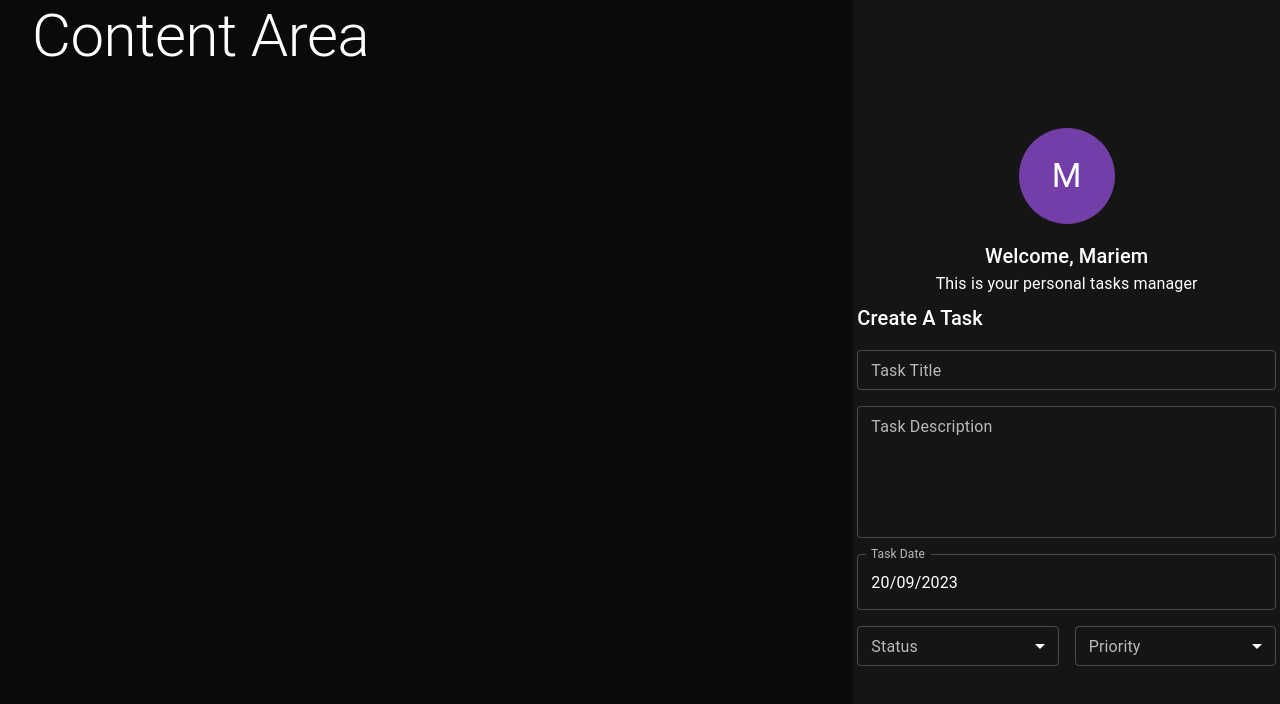
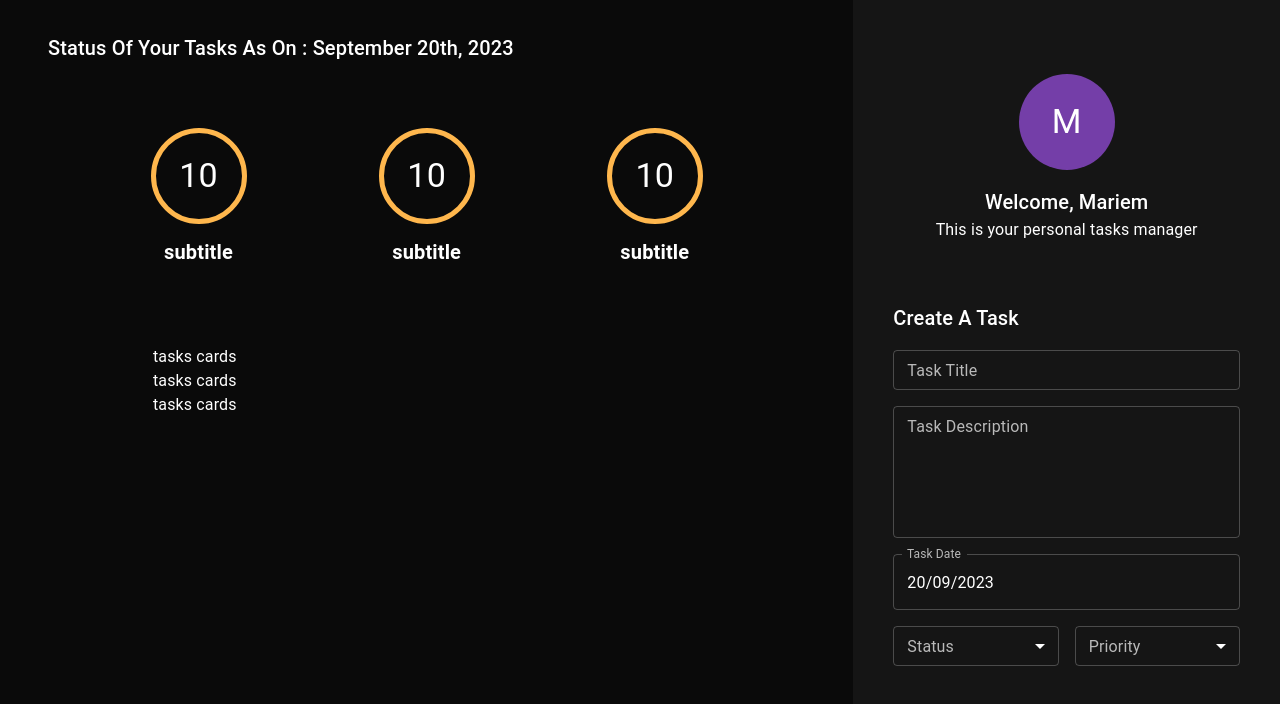
Before and after one commit to meriam-hamdaoui/Task-Manager, a React (Create React App) app: page / in a window 1280 px wide. Shown: the top 704 px of the page. Built offline with nearby package versions, Linux system fonts and the light colour scheme.

Commit message:
absolute path / task area

```diff
--- a/src/App.tsx
+++ b/src/App.tsx
@@ -1,7 +1,7 @@
 import React, { FC, ReactElement } from 'react';
 import { ThemeProvider, CssBaseline } from '@mui/material';
-import { customTheme } from './theme/customTheme';
-import { Dashboard } from './pages/dashboard/Dashboard';
+import { customTheme } from '@theme/customTheme';
+import { Dashboard } from '@pages/dashboard/Dashboard';
 
 const App: FC = (): ReactElement => {
   return (
--- a/src/components/sidebar/Profile.tsx
+++ b/src/components/sidebar/Profile.tsx
@@ -1,6 +1,6 @@
 import React, { FC, ReactElement } from 'react';
 import { Avatar, Box, Typography } from '@mui/material';
-import { avatarSX } from '../../theme/cssObject';
+import { avatarSX } from '@theme/cssObject';
 import PropTypes from 'prop-types';
 
 // typescript checking only on compiler time
--- a/src/components/sidebar/Sidebar.tsx
+++ b/src/components/sidebar/Sidebar.tsx
@@ -1,6 +1,6 @@
 import React, { FC, ReactElement } from 'react';
 import { Grid } from '@mui/material';
-import { dashboardSX } from '../../theme/cssObject';
+import { dashboardSX } from '@theme/cssObject';
 import { Profile } from './Profile';
 import { CreateTaskForm } from './createTaskForm/CreateTaskForm';
 
--- a/src/components/sidebar/createTaskForm/CreateTaskForm.tsx
+++ b/src/components/sidebar/createTaskForm/CreateTaskForm.tsx
@@ -1,6 +1,6 @@
 import React, { FC, ReactElement } from 'react';
 import { Box, Stack, Typography } from '@mui/material';
-import { createTaskBox } from '../../../theme/cssObject';
+import { createTaskBox } from '@theme/cssObject';
 import { TaskTitleField } from './_taskTitleField';
 import { TaskDescriptionField } from './_taskDescriptionField';
 import { TaskDateField } from './_taskDateField';
@@ -10,7 +10,7 @@ import { Priority } from './enums/Priority';
 
 export const CreateTaskForm: FC = (): ReactElement => {
   return (
-    <Box sx={createTaskBox}>
+    <Box sx={{ ...createTaskBox }}>
       <Typography variant="h6" component={'h2'} mb={2}>
         Create A Task
       </Typography>
--- a/src/components/taskArea/TaskArea.tsx
+++ b/src/components/taskArea/TaskArea.tsx
@@ -1,9 +1,43 @@
 import React, { FC, ReactElement } from 'react';
-import { Grid, Typography } from '@mui/material';
+import { Box, Grid, Typography } from '@mui/material';
+import { format } from 'date-fns';
+import { taskCounterGrid } from '../../theme/cssObject';
+import { TaskCounter } from '../taskCounter/TaskCounter';
 export const TaskArea: FC = (): ReactElement => {
   return (
-    <Grid item md={8} px={4}>
-      <Typography variant="h2">Content Area</Typography>
+    <Grid item md={8} px={2} my={4}>
+      {/* header container */}
+      <Box mb={8} px={4}>
+        <Typography variant="h6" component={'h2'}>
+          Status Of Your Tasks As On :{' '}
+          {format(new Date(), 'PPP')}
+        </Typography>
+      </Box>
+      {/* tasks container */}
+      <Grid
+        container
+        display={'flex'}
+        justifyContent={'center'}
+      >
+        {/* task status and counter */}
+        <Grid item sx={taskCounterGrid} md={10} xs={12}>
+          <TaskCounter />
+          <TaskCounter />
+          <TaskCounter />
+        </Grid>
+        {/* tasks */}
+        <Grid
+          item
+          display={'flex'}
+          flexDirection={'column'}
+          xs={10}
+          md={8}
+        >
+          <Box>tasks cards</Box>
+          <Box>tasks cards</Box>
+          <Box>tasks cards</Box>
+        </Grid>
+      </Grid>
     </Grid>
   );
 };
--- /dev/null
+++ b/src/components/taskCounter/TaskCounter.tsx
@@ -0,0 +1,33 @@
+import React, { FC, ReactElement } from 'react';
+import { Avatar, Box, Typography } from '@mui/material';
+import {
+  flexColumn,
+  counterAvatar,
+} from '@theme/cssObject';
+import { ITaskCounter } from './interfaces/ITaskCounter';
+import { Status } from '@components/sidebar/createTaskForm/enums/Status';
+export const TaskCounter: FC<ITaskCounter> = (
+  props,
+): ReactElement => {
+  const { count = 0, status = Status.COMPLETED } = props;
+
+  return (
+    <>
+      <Box sx={flexColumn}>
+        <Avatar sx={counterAvatar}>
+          <Typography color={'white'} variant="h4">
+            10
+          </Typography>
+        </Avatar>
+        <Typography
+          color={'white'}
+          variant="h4"
+          fontWeight={'bold'}
+          fontSize={'20px'}
+        >
+          subtitle
+        </Typography>
+      </Box>
+    </>
+  );
+};
--- /dev/null
+++ b/src/components/taskCounter/interfaces/ITaskCounter.ts
@@ -0,0 +1,11 @@
+import { Status } from '@components/sidebar/createTaskForm/enums/Status';
+
+export type TaskCounterStatusType =
+  | Status.TODO
+  | Status.IN_PROGRESS
+  | Status.COMPLETED;
+
+export interface ITaskCounter {
+  count?: number;
+  status?: TaskCounterStatusType;
+}
--- a/src/pages/dashboard/Dashboard.tsx
+++ b/src/pages/dashboard/Dashboard.tsx
@@ -1,8 +1,7 @@
 import React, { FC, ReactElement } from 'react';
 import { Grid } from '@mui/material';
-// import { dashboardSX } from '../../constant/cssObject';
-import { Sidebar } from '../../components/sidebar/Sidebar';
-import { TaskArea } from '../../components/taskArea/TaskArea';
+import { Sidebar } from '@components/sidebar/Sidebar';
+import { TaskArea } from '@components/taskArea/TaskArea';
 
 export const Dashboard: FC = (): ReactElement => {
   return (
--- a/src/theme/cssObject.ts
+++ b/src/theme/cssObject.ts
@@ -1,23 +1,37 @@
 import { CSSProperties } from 'react';
 
+export const flexColumn: CSSProperties = {
+  display: 'flex',
+  justifyContent: 'center',
+  flexDirection: 'column',
+  alignItems: 'center',
+};
+
 export const dashboardSX: CSSProperties = {
+  ...flexColumn,
   height: '100vh',
   position: 'fixed',
   right: 0,
   top: 0,
   width: '100%',
   backgroundColor: 'background.paper',
-  display: 'flex',
-  justifyContent: 'center',
-  flexDirection: 'column',
-  alignItems: 'center',
 };
 
-export const avatarSX: CSSProperties = {
+const avatarCSS: CSSProperties = {
   width: '96px',
   height: '96px',
+  marginBottom: '16px',
+};
+export const avatarSX: CSSProperties = {
+  ...avatarCSS,
   backgroundColor: 'primary.main',
-  marginBottom: '16px',
+};
+
+export const counterAvatar: CSSProperties = {
+  ...avatarCSS,
+  border: '5px solid',
+  borderColor: 'warning.light',
+  backgroundColor: 'transparent',
 };
 
 export const createTaskBox: CSSProperties = {
@@ -25,6 +39,14 @@ export const createTaskBox: CSSProperties = {
   flexDirection: 'column',
   alignItems: 'flex-start',
   width: '100%',
-  padding: '0 4px',
-  margin: '6px 0',
+  padding: '0 40px',
+  margin: '60px 0',
 };
+
+export const taskCounterGrid: CSSProperties = {
+  display: 'flex',
+  flexDirection: 'row',
+  justifyContent: 'space-around',
+  alignItems: 'center',
+  marginBottom: '80px',
+};
```
Also changed, not shown: tsconfig.json (+7 -1 lines).
